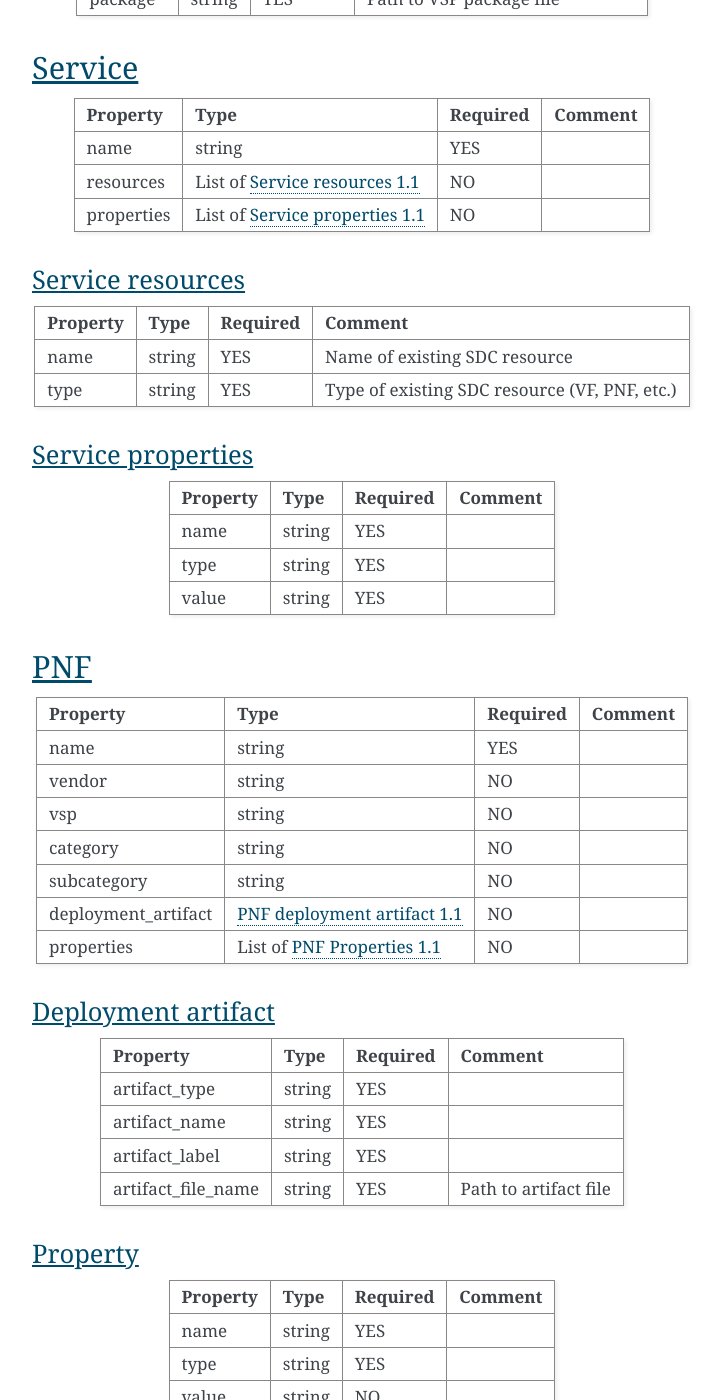
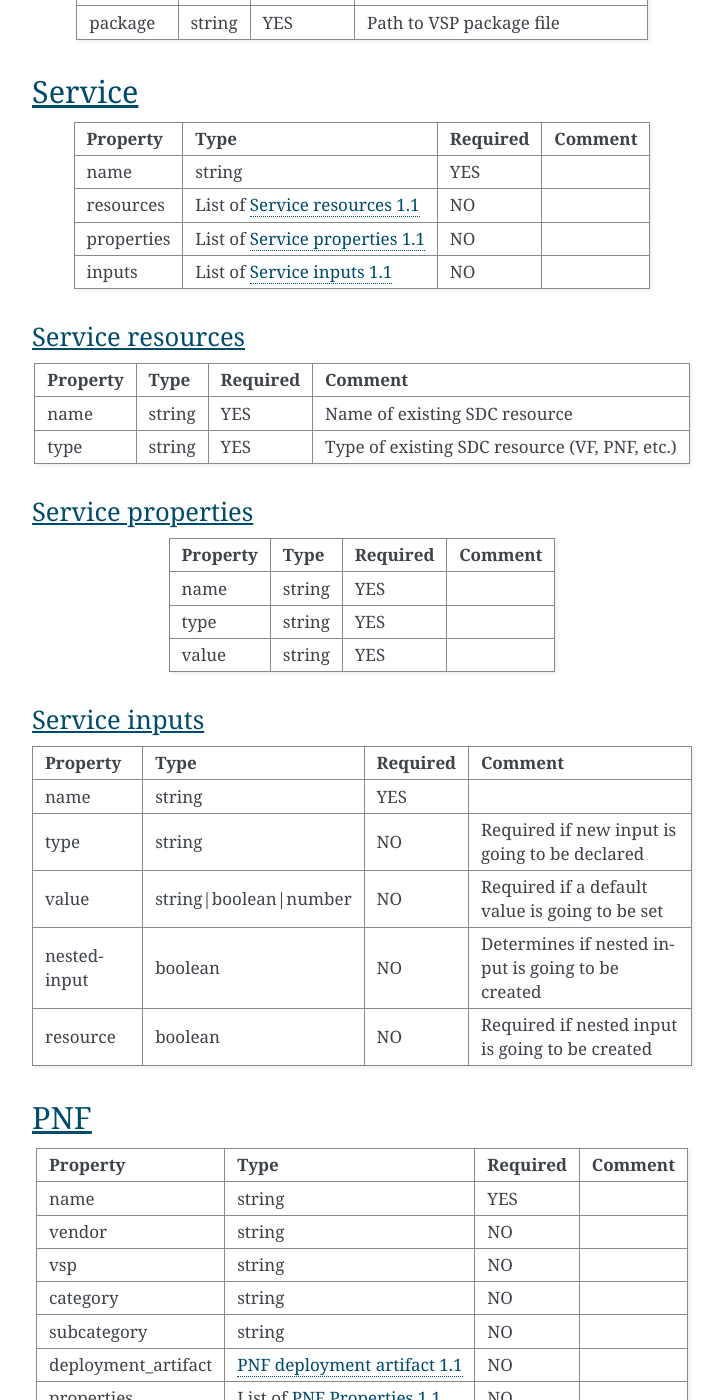
Before and after one commit to onap/integration-data-provider, a Sphinx documentation site: the page built from docs/source/schemas/version_1_1.rst, in a window 1280 px wide and 1400 px high, scrolled down 4284 px. Shown: the whole window, without its empty margins (388-1112 px from the left). Built offline with Sphinx 7.4.7, drawn with Linux system fonts in a browser that asks for light colours; some of the changed text lies outside the part shown.

Commit message:
Declare nested inputs in services
Distinguish service and xNFs inputs in schema
Add 'coverage' env in tox

Issue-ID: INT-2060
Signed-off-by: Michal Jagiello <michal.jagiello@t-mobile.pl>
Change-Id: I15c4ac2b2ddb28c938044b7e0a130a1644146f8b

```diff
--- a/docs/source/schemas/version_1_1.rst
+++ b/docs/source/schemas/version_1_1.rst
@@ -159,6 +159,10 @@
      - List of `Service properties 1.1`_
      - NO
      -
+   * - inputs
+     - List of `Service inputs 1.1`_
+     - NO
+     -
 
 .. _Service resources 1.1:
 
@@ -167,6 +171,39 @@
 .. _Service properties 1.1:
 
 .. include:: /schemas/resources/shared/service_properties.rst
+
+.. _Service inputs 1.1:
+
+Service inputs
+^^^^^^^^^^^^^^
+
+.. list-table::
+   :header-rows: 1
+
+   * - Property
+     - Type
+     - Required
+     - Comment
+   * - name
+     - string
+     - YES
+     -
+   * - type
+     - string
+     - NO
+     - Required if new input is going to be declared
+   * - value
+     - string|boolean|number
+     - NO
+     - Required if a default value is going to be set
+   * - nested-input
+     - boolean
+     - NO
+     - Determines if nested input is going to be created
+   * - resource
+     - boolean
+     - NO
+     - Required if nested input is going to be created
 
 PNF
 ---
--- a/requirements.txt
+++ b/requirements.txt
@@ -1,3 +1,3 @@
-onapsdk==9.2.2
+onapsdk==9.3.0
 PyYAML~=5.4.1
 jsonschema==3.2.0
--- a/setup.py
+++ b/setup.py
@@ -35,7 +35,7 @@
             "onap-data-provider=onap_data_provider.data_provider:run",
         ]
     },
-    install_requires=["onapsdk==9.2.2", "PyYAML~=5.4.1", "jsonschema==3.2.0"],
+    install_requires=["onapsdk==9.3.0", "PyYAML~=5.4.1", "jsonschema==3.2.0"],
     classifiers=[
         "Development Status :: 5 - Production/Stable",
         "Programming Language :: Python",
```
Also changed, not shown: 5 other files.
